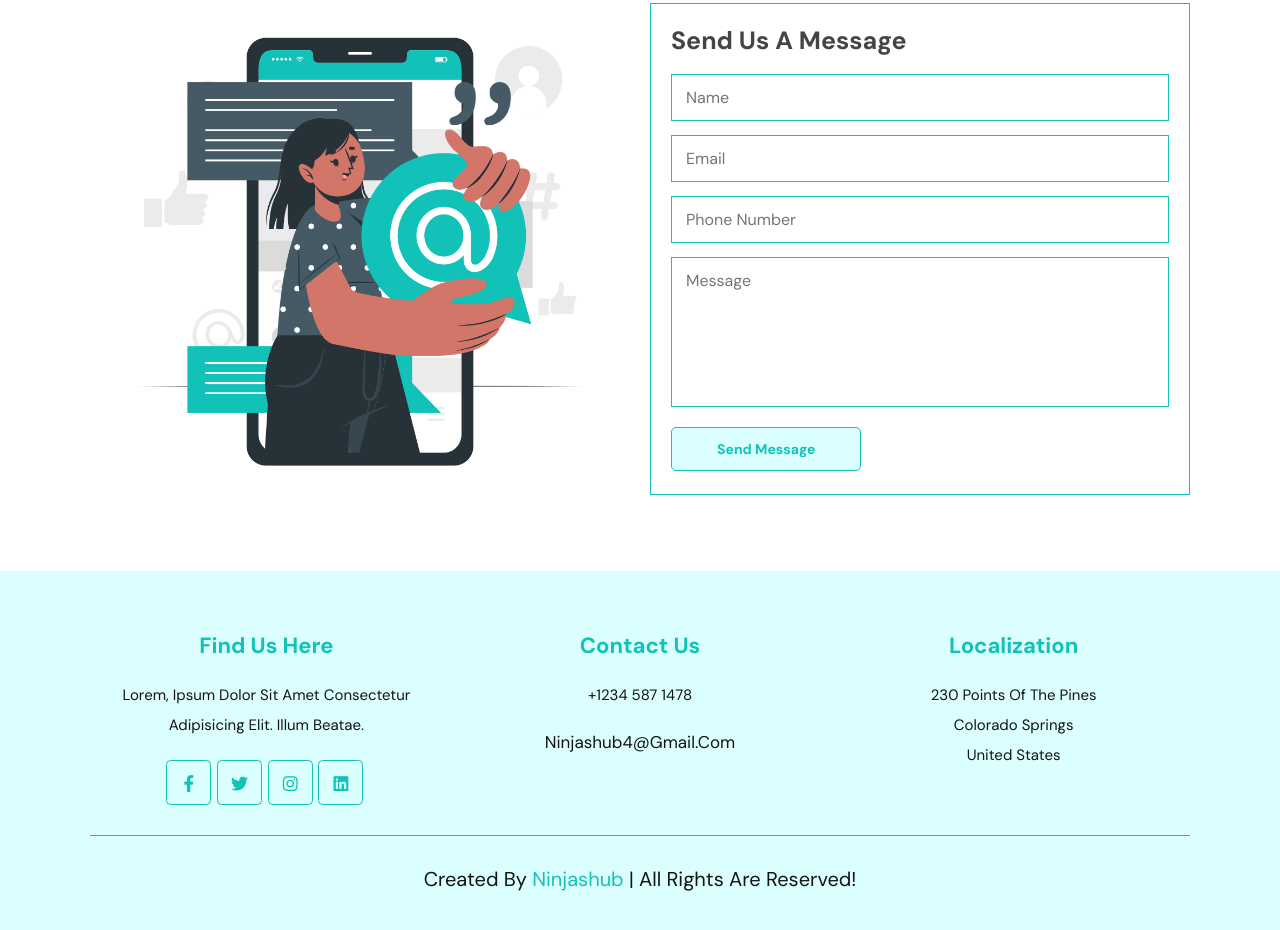
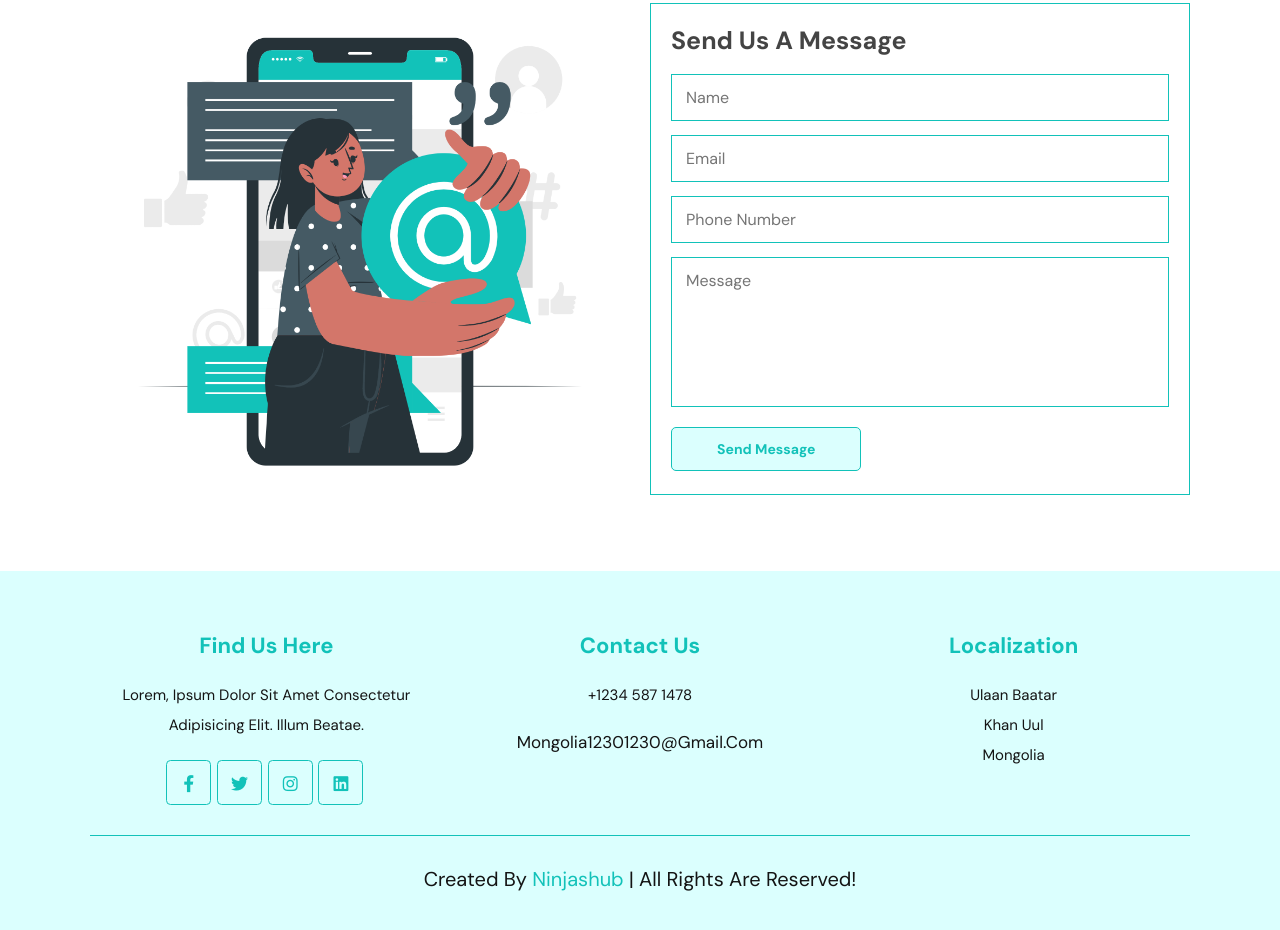
Before and after one commit to MongolianDude/School-website, a website: page index.html in a window 1280 px wide. Shown: the part 4913-5843 px from the top of the page. Drawn offline with nearby package versions, Linux system fonts and the light colour scheme; a web font is replaced by a local one.

Commit message:
Update index.html

```diff
--- a/index.html
+++ b/index.html
@@ -667,14 +667,14 @@
             <div class="box">
                 <h3>contact us</h3>
                 <p>+1234 587 1478</p>
-                <a href="#" class="link">ninjashub4@gmail.com</a>
+                <a href="#" class="link">mongolia12301230@gmail.com</a>
             </div>
 
             <div class="box">
                 <h3>localization</h3>
-                <p>230 points of the pines <br>
-                colorado springs <br>
-                united states</p>
+                <p>ulaan baatar<br>
+                khan uul<br>
+                mongolia</p>
             </div>
 
         </div>
@@ -682,18 +682,6 @@
     </section>
 
     <!-- footer section ends -->
-
-
-
-
-
-
-
-
-
-
-
-
     <script src="https://unpkg.com/swiper/swiper-bundle.min.js"></script>
     <!-- custom js -->
     <script src="js/script.js"></script>
```
